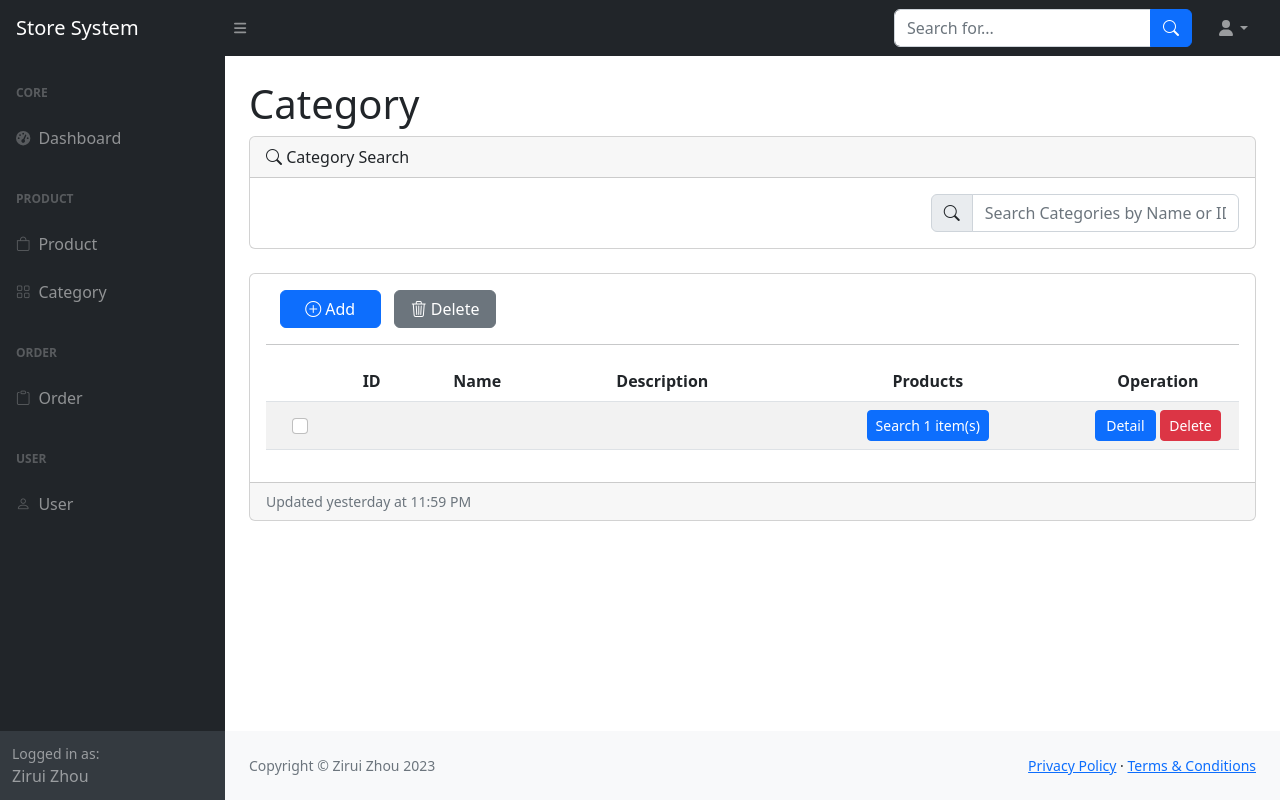
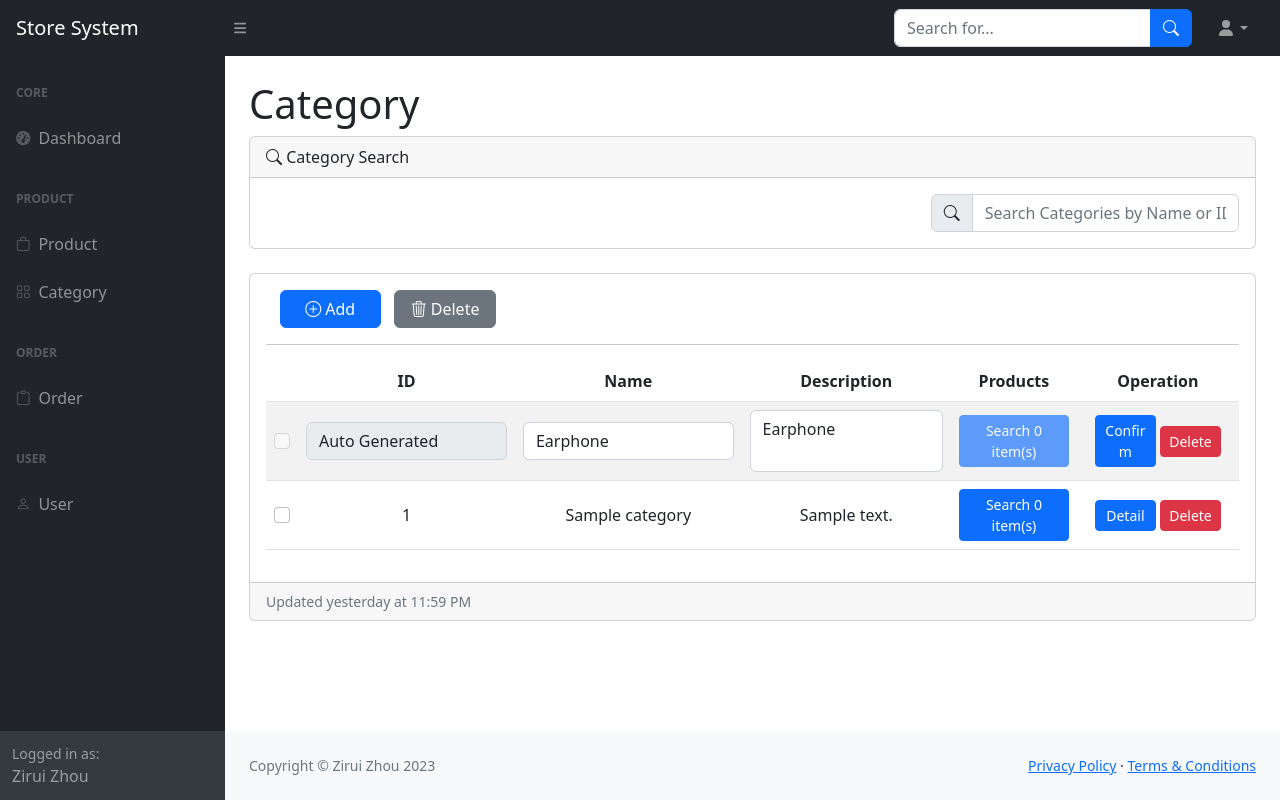
Before and after one commit to Zirui-Zhou/CAN302_Ecommerce_Admin_System, a PHP site: page /category.php in a window 1280 px wide. Run offline with PHP 8.4, Linux system fonts and the light colour scheme; tables that the repository leaves empty or names only in its code hold one stand-in row (values such as "Sample post"); some libraries are stand-ins or nearby versions.

Commit message:
Add simple category adding function

```diff
--- a/category.php
+++ b/category.php
@@ -3,7 +3,7 @@
 $stmt = $pdo->prepare("
   select
       c.id as id, c.name as name, description, COUNT(p.id) as count
-  from category c right join product p on c.id = p.category
+  from category c left join product p on c.id = p.category
   group by c.id
 ");
 $stmt->execute();
@@ -70,7 +70,7 @@
 
           <div class="card-body">
             <div class="d-flex justify-content-evenly col-3">
-              <button type="button" class="btn btn-primary col-5">
+              <button type="button" class="btn btn-primary col-5" onclick="add_new_category()">
                 <i class="bi bi-plus-circle"></i>
                 Add
               </button>
@@ -94,6 +94,35 @@
               </tr>
               </thead>
               <tbody>
+              <tr id="new_item_input_tr">
+                <td >
+                  <label>
+                    <input class="form-check-input" style="" type="checkbox" value="" disabled>
+                  </label>
+                </td>
+                <td >
+                  <input type="text" class="form-control" value="Auto Generated" disabled>
+                </td>
+                <td >
+                  <input id="name_input" type="text" class="form-control" value="Earphone" >
+                </td>
+                <td >
+                  <textarea id="desc_input" type="text" class="form-control" style="resize: none" rows="2">Earphone</textarea>
+                </td>
+                <td>
+                  <button type="button" class="btn btn-primary btn-sm mx-auto" disabled>
+                    Search 0 item(s)
+                  </button>
+                </td>
+                <td class="col-2">
+                  <button type="button" class="btn btn-primary btn-sm col-5 mx-auto" onclick="submit_new_category()">
+                    Confirm
+                  </button>
+                  <button type="button" class="btn btn-danger btn-sm col-5 mx-auto">
+                    Delete
+                  </button>
+                </td>
+              </tr>
               <?php
               foreach ($category_list as $category) {
               ?>
@@ -147,7 +176,10 @@
 </div>
 
 <script>
+  var is_show_input = false;
+
   $(document).ready(function () {
+    $("#new_item_input_tr").hide();
     $('#example').DataTable({
       searching: false,
       ordering:  false,
@@ -161,6 +193,36 @@
     });
 
   });
+
+  function add_new_category(){
+    if(is_show_input) {
+      $("#new_item_input_tr").hide();
+    } else {
+      $("#new_item_input_tr").show();
+    }
+    is_show_input = !is_show_input;
+  }
+
+  function submit_new_category(){
+    const values = {
+      'name': $("#name_input").val(),
+      'desc': $("#desc_input").val()
+    };
+    console.log(JSON.stringify(values))
+    $.ajax({
+      url: "api/add_category.php",
+      type: "POST",
+      data: JSON.stringify(values),
+    })
+    .done(function(data) {
+      alert("success" + data);
+      location.reload(true);
+    })
+    .fail(function(data) {
+      alert("failure" + data);
+    });
+  }
+
 </script>
 </body>
 </html>
```
Also changed, not shown: api/add_category.php (added, +31 -0 lines), uuid.php (added, +154 -0 lines).
